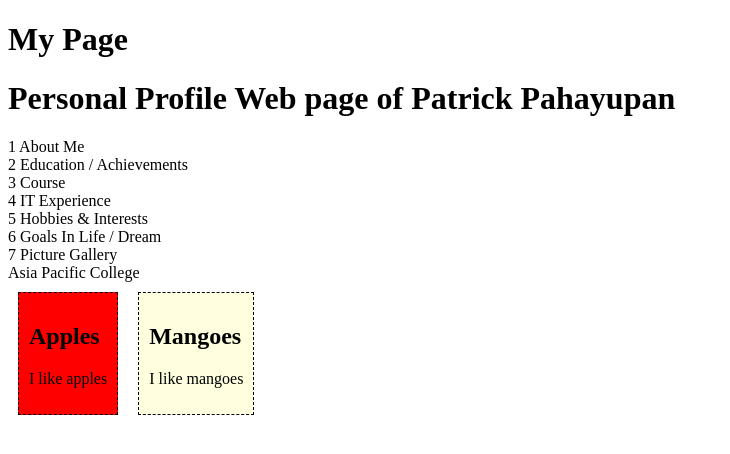
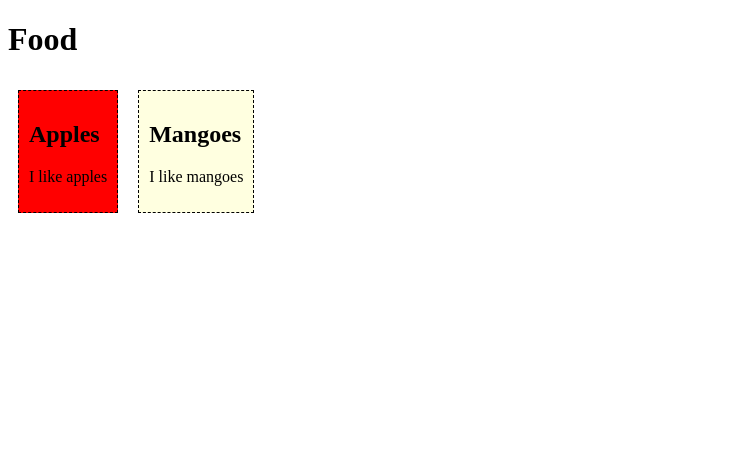
Before and after one commit to athanxvjoid/webprog-it243-vuejs, a Vue app in the folder home/firstsfc/: page / in a window 1280 px wide. Shown: the top 454 px of the page, without its empty margins (0-730 px from the left). Built offline with nearby package versions, Linux system fonts and the light colour scheme.

Commit message:
Update App.vue

```diff
--- a/home/firstsfc/src/App.vue
+++ b/home/firstsfc/src/App.vue
@@ -1,6 +1,5 @@
 <template>
-  <h1>My Page</h1>
-  <personal-profile/>
+  <h1>Food</h1>
   <food-item/>
   <food-item2/>
 </template>
```
